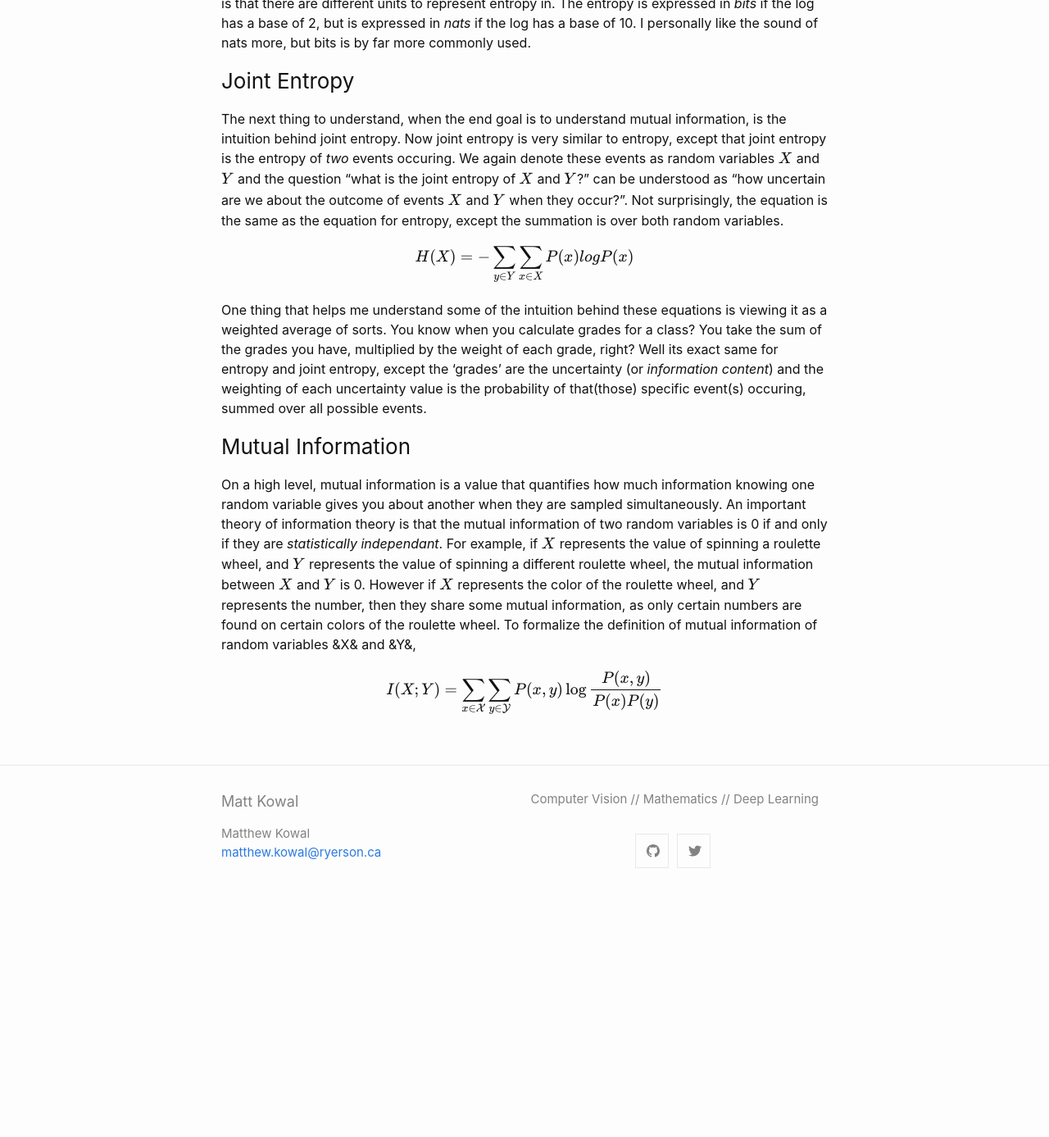
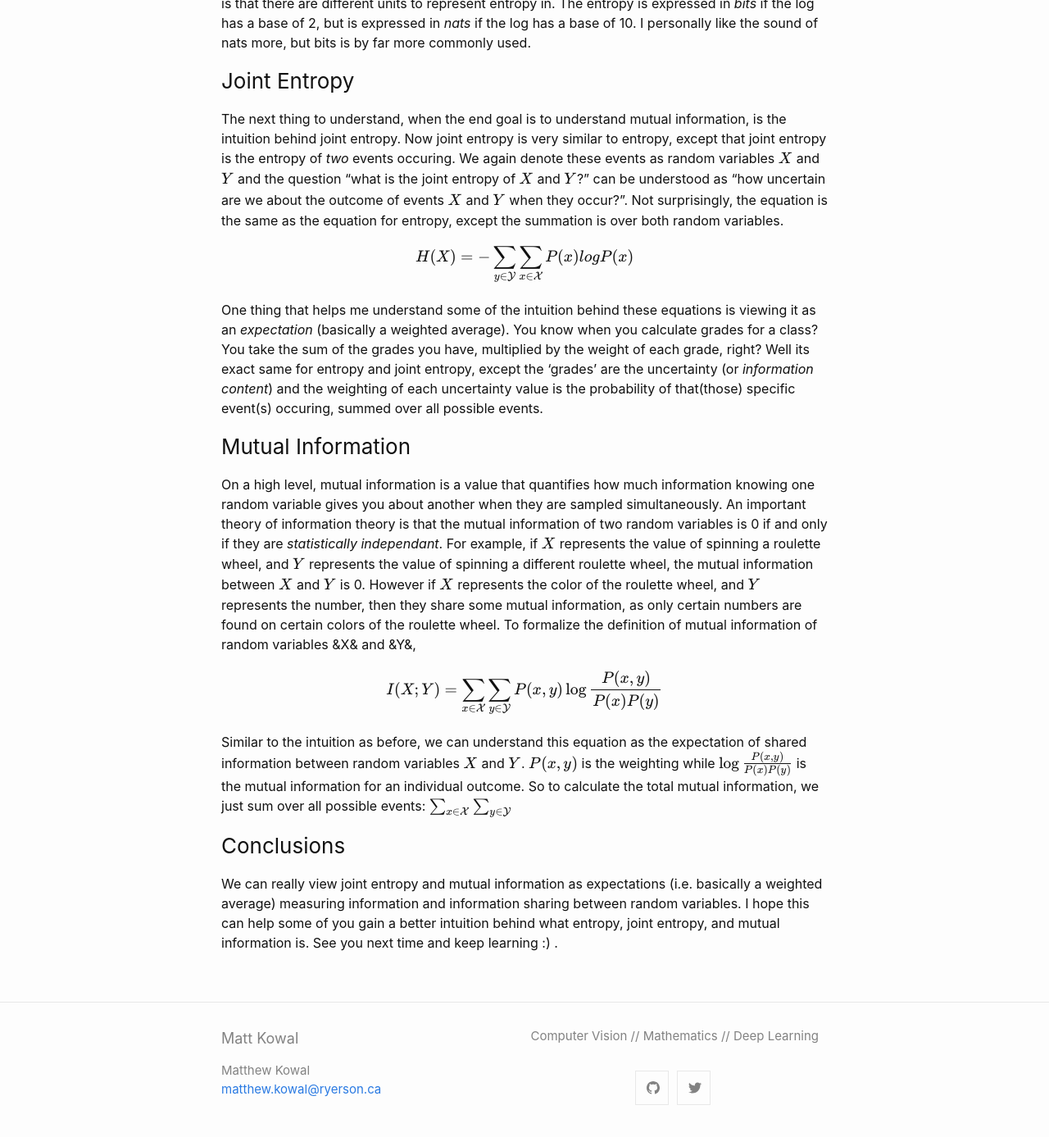
Before and after one commit to MKowal2/MKowal4.github.io, a Jekyll site: the page built from _posts/2020-01-19-Entropy-and-Mutual-Information:-A-Brief-Review.md, in a window 1280 px wide and 1400 px high, scrolled down 1332 px. Shown: the top 1387 px of the window at 82% size. Built offline with Jekyll 4.4.1, drawn with Linux system fonts in a browser that asks for light colours; formulas are drawn with MathJax 3; before the commit the page ends 2443 px from its top, so only the background shows below that; some of the changed text lies outside the part shown.

Commit message:
Update 2020-01-19-Entropy-and-Mutual-Information:-A-Brief-Review.md

```diff
--- a/_posts/2020-01-19-Entropy-and-Mutual-Information:-A-Brief-Review.md
+++ b/_posts/2020-01-19-Entropy-and-Mutual-Information:-A-Brief-Review.md
@@ -19,10 +19,10 @@ As Erik points out in his document, entropy is a function of two things: 1) the
 
 >  Consider a random variable X representing the number that comes up on a roulette wheel and a random variable Y representing the number that comes up on a fair 6-sided die. The entropy of X is greater than the entropy of Y. In addition to the numbers 1 through 6, the values on the roulette wheel can take on the values 7 through 36. In some sense, it is less predictable.
 
-On top of this, if the roullete wheel is *rigged* to always come up as 15 lets say, then since the probability of it landing on 6 is 100%, the entropy is very low. To formalize the entropy of a discrete random variable $X$ that takes on the values in the set $X = \{x_1, x_2, ..., x_n\}$ and is definied by a probability distribution $P(X)$, we can write:
+On top of this, if the roullete wheel is *rigged* to always come up as 15 lets say, then since the probability of it landing on 6 is 100%, the entropy is very low. To formalize the entropy of a discrete random variable $X$ that takes on the values in the set $\mathcal{X} = \{x_1, x_2, ..., x_n\}$ and is definied by a probability distribution $P(X)$, we can write:
 
 \begin{equation}
-H(X)=-\sum_{x\in X}P(x)logP(x)
+H(X)=-\sum_{x\in \mathcal{X}}P(x)logP(x)
 \end{equation}
 
 Where $H(X)$ is the entropy of the random variable $X$. One interesting tidbit Erik throws in there is that there are different units to represent entropy in. The entropy is expressed in *bits* if the log has a base of 2, but is expressed in *nats* if the log has a base of 10. I personally like the sound of nats more, but bits is by far more commonly used.
@@ -33,10 +33,10 @@ Where $H(X)$ is the entropy of the random variable $X$. One interesting tidbit E
 The next thing to understand, when the end goal is to understand mutual information, is the intuition behind joint entropy. Now joint entropy is very similar to entropy, except that joint entropy is the entropy of *two* events occuring. We again denote these events as random variables $X$ and $Y$ and the question "what is the joint entropy of $X$ and $Y$?" can be understood as "how uncertain are we about the outcome of events $X$ and $Y$ when they occur?". Not surprisingly, the equation is the same as the equation for entropy, except the summation is over both random variables.
 
 \begin{equation}
-H(X)=-\sum_{y \in Y}\sum_{x\in X}P(x)logP(x)
+H(X)=-\sum_{y \in \mathcal{Y}}\sum_{x\in \mathcal{X}}P(x)logP(x)
 \end{equation}
 
-One thing that helps me understand some of the intuition behind these equations is viewing it as a weighted average of sorts. You know when you calculate grades for a class? You take the sum of the grades you have, multiplied by the weight of each grade, right? Well its exact same for entropy and joint entropy, except the 'grades' are the uncertainty (or *information content*) and the weighting of each uncertainty value is the probability of that(those) specific event(s) occuring, summed over all possible events.
+One thing that helps me understand some of the intuition behind these equations is viewing it as an *expectation* (basically a weighted average). You know when you calculate grades for a class? You take the sum of the grades you have, multiplied by the weight of each grade, right? Well its exact same for entropy and joint entropy, except the 'grades' are the uncertainty (or *information content*) and the weighting of each uncertainty value is the probability of that(those) specific event(s) occuring, summed over all possible events.
 
 ### Mutual Information
 
@@ -45,3 +45,10 @@ On a high level, mutual information is a value that quantifies how much informat
 \begin{equation}
 I(X ; Y)=\sum_{x \in \mathcal{X}} \sum_{y \in \mathcal{Y}} P(x, y) \log \frac{P(x, y)}{P(x) P(y)}
 \end{equation}
+
+Similar to the intuition as before, we can understand this equation as the expectation of shared information between random variables $X$ and $Y$. $P(x, y)$ is the weighting while $\log \frac{P(x, y)}{P(x) P(y)}$ is the mutual information for an individual outcome. So to calculate the total mutual information, we just sum over all possible events: $\sum_{x \in \mathcal{X}} \sum_{y \in \mathcal{Y}}$
+
+
+### Conclusions
+
+We can really view joint entropy and mutual information as expectations (i.e. basically a weighted average) measuring information and information sharing between random variables. I hope this can help some of you gain a better intuition behind what entropy, joint entropy, and mutual information is. See you next time and keep learning :) .
```
